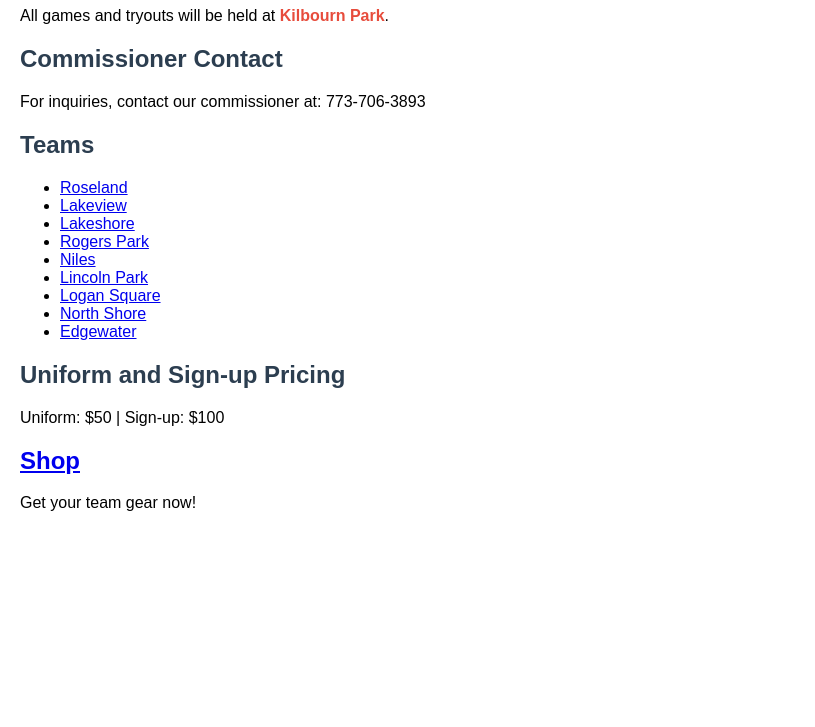
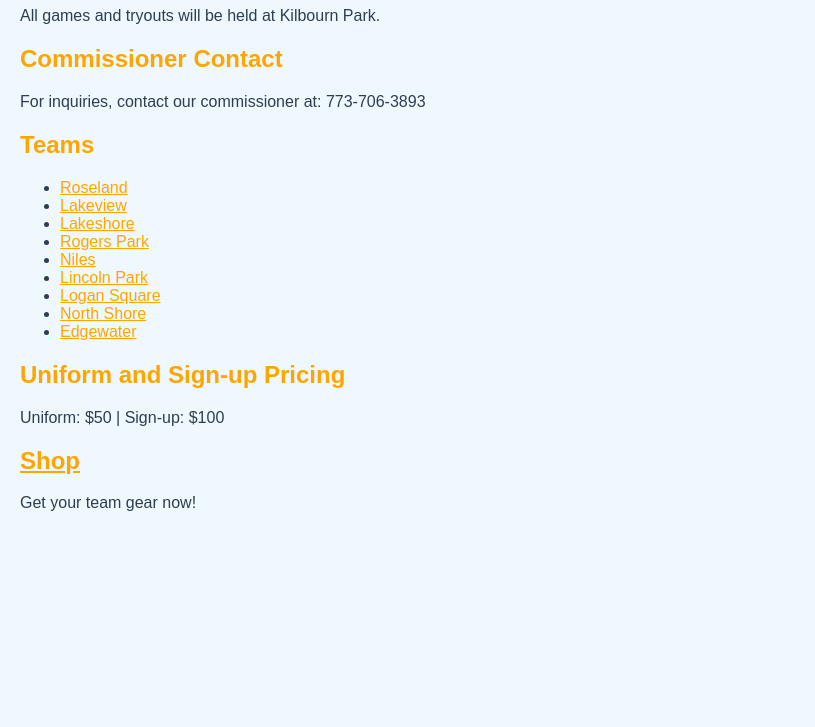
Before and after one commit to WrealWorld/Chicago-Basketball-Youth-League, a plain HTML site: page index.html in a window 1280 px wide. Shown: the part 73-800 px from the top of the page, without its empty margins (0-815 px from the left). Drawn offline with Linux system fonts and the light colour scheme.

Commit message:
Update index.html

```diff
--- a/index.html
+++ b/index.html
@@ -2,16 +2,11 @@
 <html>
 <head>
     <title>Basketball League</title>
-    <style>
-        body { font-family: Arial, sans-serif; margin: 20px; }
-        h1, h2 { color: #2c3e50; }
-        .section { margin-bottom: 20px; }
-        .location { color: #e74c3c; font-weight: bold; }
-    </style>
+    <link rel="stylesheet" type="text/css" href="styles.css">
 </head>
 <body>
     <h1>Welcome to the Kilbourn Park Basketball League!</h1>
-    <p>All games and tryouts will be held at <span class="location">Kilbourn Park</span>.</p>
+    <p>All games and tryouts will be held at Kilbourn Park.</p>
     <div class="section">
         <h2>Commissioner Contact</h2>
         <p>For inquiries, contact our commissioner at: 773-706-3893</p>
```
